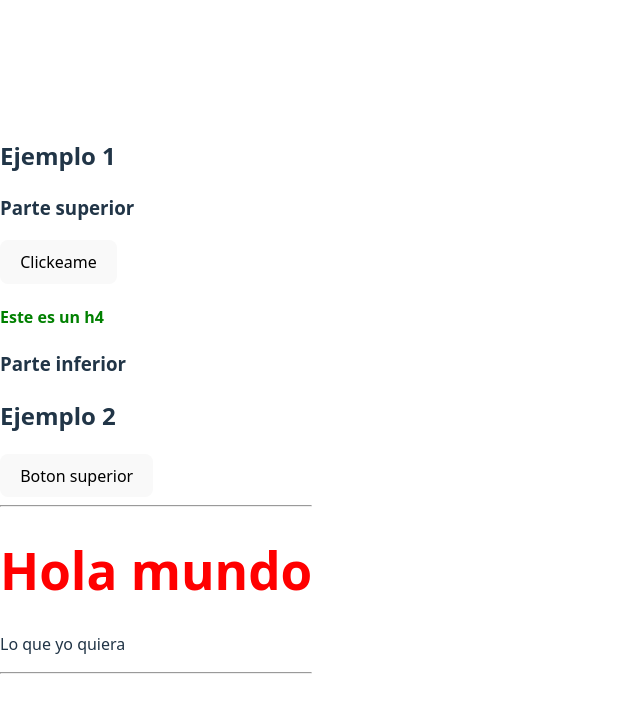
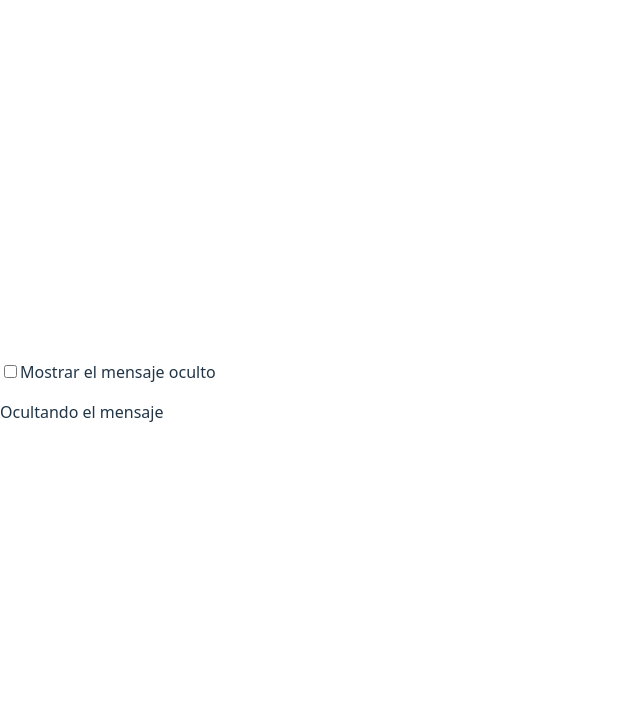
Before and after one commit to kochoa-dot/Peliculas_API_FE, a React (Vite) app in the folder react-peliculas/: page / in a window 1280 px wide. Shown: the top 712 px of the page, without its empty margins (0-640 px from the left). Built offline with nearby package versions, Linux system fonts and the light colour scheme.

Commit message:
Pasando contenido dinamico con operador ternario

```diff
--- a/react-peliculas/src/App.tsx
+++ b/react-peliculas/src/App.tsx
@@ -1,30 +1,16 @@
-import Cabecera from "./cabecera";
-import ProyectarContenido from "./ProyectarContenido";
-import ProyectarContenido2 from "./ProyectarContenido2";
+import { useState } from "react";
+import ContenidoDinamico from "./ContenidoDinamico";
 
 export default function App() {
-//Tenemos libertad en como pasar contenido a un componente ya sea utilizando children como el ejemplo 1 o simplemente utilizando atributos normales como en el ejemplo 2
+
+const [mostrar, setMostrar] = useState(false);
+//Dependiendo el estado que yo he colocado en el componente padre estamos utilizando un operador ternario para mostrar contenido dinamicamente en el componente hijo
   return(
     <>
-      <h2>Ejemplo 1</h2>
+      <input type="checkbox" onChange={e => setMostrar(e.target.checked)}/>
+      <label>Mostrar el mensaje oculto</label>
 
-      <ProyectarContenido>
-        <>
-          <button onClick={() => alert("He sido clickeado")}>Clickeame</button>
-          <h4>Este es un h4</h4>
-        </>
-      </ProyectarContenido>
-
-      <h2>Ejemplo 2</h2>
-
-      <ProyectarContenido2
-        parteSuperior={<button>Boton superior</button>}
-        parteIntermedia={<>
-        <Cabecera/>
-        <p>Lo que yo quiera</p>
-        </>}
-        parteInferior={<> </>}
-      />
+      <ContenidoDinamico mostrarContenido={mostrar} />
     </>
   );
 }
--- /dev/null
+++ b/react-peliculas/src/ContenidoDinamico.tsx
@@ -0,0 +1,15 @@
+//Es para mostrar contenido de una pieza u otra dependiendo de una expresión booleana
+
+export default function ContenidoDinamico(props: ContenidoDinamicoProps){
+
+    return(
+        <div>
+            {props.mostrarContenido ? <p>Mostrando el mensaje secreto</p> : <p>Ocultando el mensaje</p>}
+        </div>
+    )
+
+}
+
+interface ContenidoDinamicoProps{
+    mostrarContenido: boolean;
+}
```
Also changed, not shown: react-peliculas/src/ContenidoDinamicoIf.tsx (added, +23 -0 lines).
